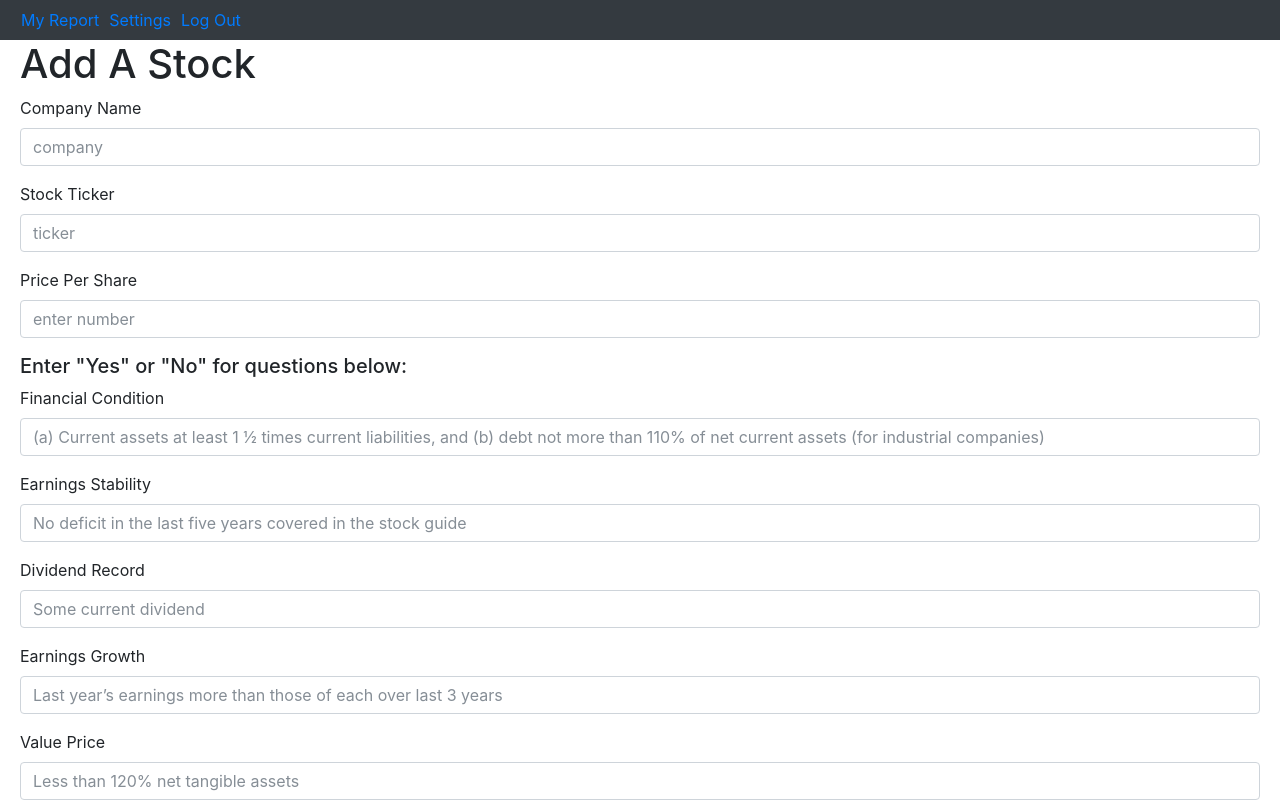
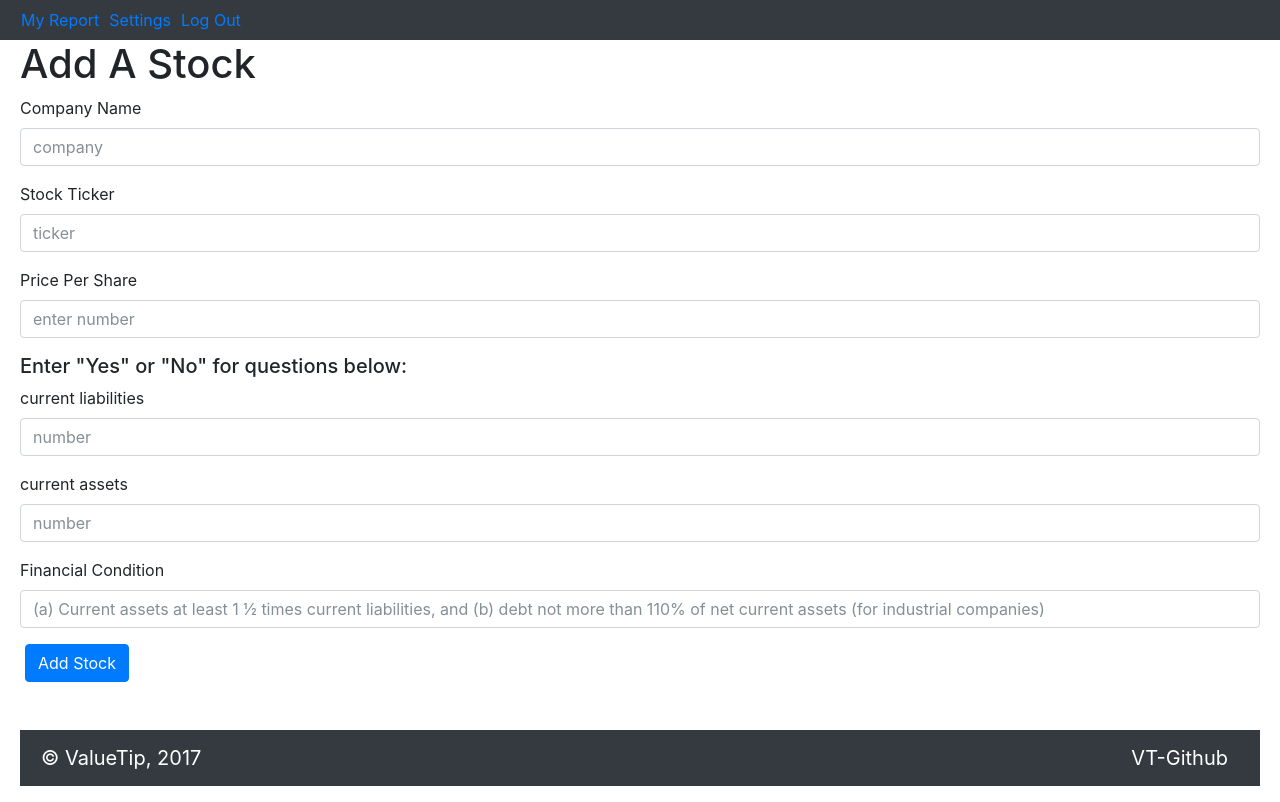
Before and after one commit to andrewavina/ValueTip, a React (Create React App) app in the folder client/: page /create-stock in a window 1280 px wide. Shown: the top 802 px of the page. Built offline with nearby package versions, Linux system fonts and the light colour scheme; sample sign-in values are in the browser's storage.

Commit message:
testing inputs and pure functions

```diff
--- a/client/src/views/CreateStock.jsx
+++ b/client/src/views/CreateStock.jsx
@@ -34,7 +34,7 @@ class CreateStock extends React.Component {
             // console.log(2+2)
             //console.log(this.state) //gets data from form entered
             // console.log(this.state.fields.price) //gets the value of price submitted
-        console.log(Math.add())
+
 
         //3rd piece
         axios({
@@ -84,13 +84,29 @@ class CreateStock extends React.Component {
                     </div>
 
                     <h5>Enter "Yes" or "No" for questions below:</h5>
+            {/* TEST HERE vvvvvvvv*/}
+                    {/* 1st input */}
+                    <div className="form-group">
+                        <label>current liabilities</label>
+                        <input type="number" placeholder="number" name="currentLiabilities" className="form-control"/>
+                    </div>
 
+                    {/* 2nd input */}
+                    <div className="form-group">
+                        <label>current assets</label>
+                        <input type="number" placeholder="number" name="currentAssets" className="form-control"/>
+                    </div>
+
+                    {/* TOTAL */}
                     <div className="form-group">
                         <label>Financial Condition</label>
                         <input type="text" placeholder="(a) Current assets at least 1 ½ times current liabilities, and (b) debt not more than 110% of net current assets (for industrial companies)" name="financialCondition" value={financialCondition} className="form-control"/>
                     </div>
 
-                    <div className="form-group">
+            {/* TEST HERE ^^^^^ */}
+
+            {/* commenting out the bottom now for testing */}
+                    {/* <div className="form-group">
                         <label>Earnings Stability</label>
                         <input type="text" placeholder="No deficit in the last five years covered in the stock guide" name="earningsStability" value={earningsStability} className="form-control"/>
                     </div>
@@ -114,7 +130,7 @@ class CreateStock extends React.Component {
                     <div className="form-group">
                         <label>Score</label>
                         <input type="text" placeholder="Enter number" name="score" value={score} className="form-control"/>
-                    </div>
+                    </div> */}
 
                     <button type="submit" className="btn btn-primary">Add Stock</button>
 
```
